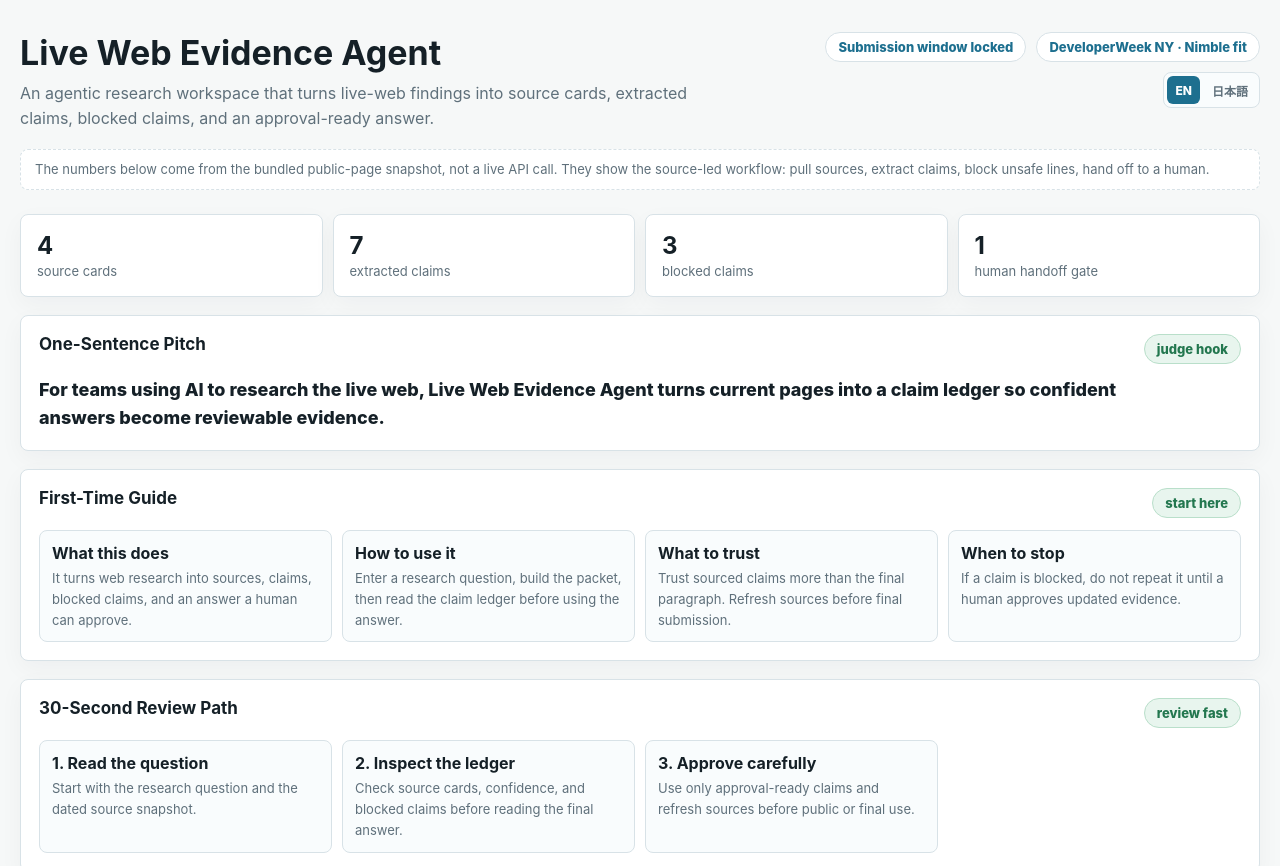
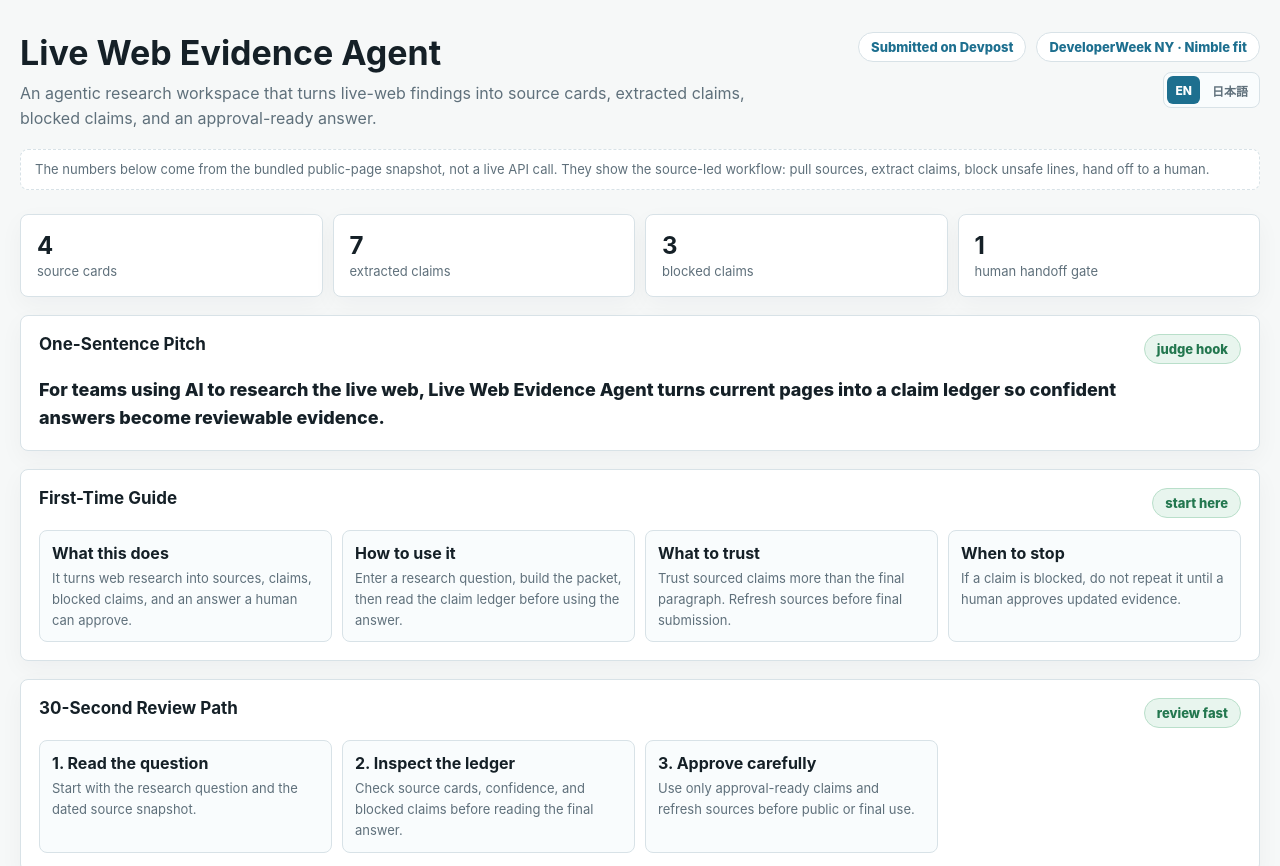
Before and after one commit to daideguchi/live-web-evidence-agent, a website: page index.html in a window 1280 px wide. Shown: the top 866 px of the page. Drawn offline with Linux system fonts and the light colour scheme.

Commit message:
Record DeveloperWeek submission status

```diff
--- a/index.html
+++ b/index.html
@@ -234,7 +234,7 @@
       <p class="tagline">An agentic research workspace that turns live-web findings into source cards, extracted claims, blocked claims, and an approval-ready answer.</p>
     </div>
     <div class="header-actions">
-      <span class="badge">Submission window locked</span>
+      <span class="badge">Submitted on Devpost</span>
       <span class="badge">DeveloperWeek NY · Nimble fit</span>
       <div class="lang-toggle" aria-label="Language">
         <button type="button" class="active" data-lang-button="en">EN</button>
@@ -410,7 +410,7 @@
       ja: {
         'Live Web Evidence Agent': 'ライブWeb証拠エージェント',
         'An agentic research workspace that turns live-web findings into source cards, extracted claims, blocked claims, and an approval-ready answer.': 'ライブWebの調査結果を、情報源カード、抽出した主張、ブロックすべき主張、承認できる回答に変える調査ワークスペースです。',
-        'Submission window locked': '提出窓は開放待ち',
+        'Submitted on Devpost': 'Devpost提出済み',
         'DeveloperWeek NY · Nimble fit': 'DeveloperWeek NY · Nimble向け',
         'The numbers below come from the bundled public-page snapshot, not a live API call. They show the source-led workflow: pull sources, extract claims, block unsafe lines, hand off to a human.': '下の数字は、同梱の公開ページスナップショットからの値です。ライブAPI呼び出しの結果ではありません。情報源主導のワークフロー（情報源を集める、主張を抽出する、危ない文を止める、人間へ引き継ぐ）を示します。',
         'source cards': '情報源カード',
```
Also changed, not shown: README.ja.md (+4 -0 lines), README.md, media/live-web-evidence-agent-full.png, 1 other file.
